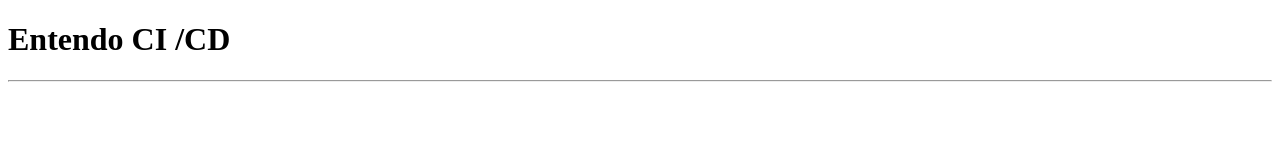
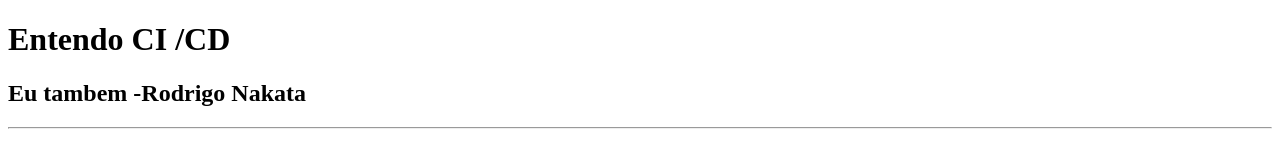
Before and after one commit to Gomes013/CI_CD, a plain HTML site: page index.html in a window 1280 px wide. Drawn offline with Linux system fonts and the light colour scheme.

Commit message:
commitRodrigo

```diff
--- a/index.html
+++ b/index.html
@@ -10,6 +10,7 @@
     <h1>
         Entendo CI /CD
     </h1>
+    <h2>Eu tambem -Rodrigo Nakata</h2>
     <hr>
 </body>
 </html>
```
